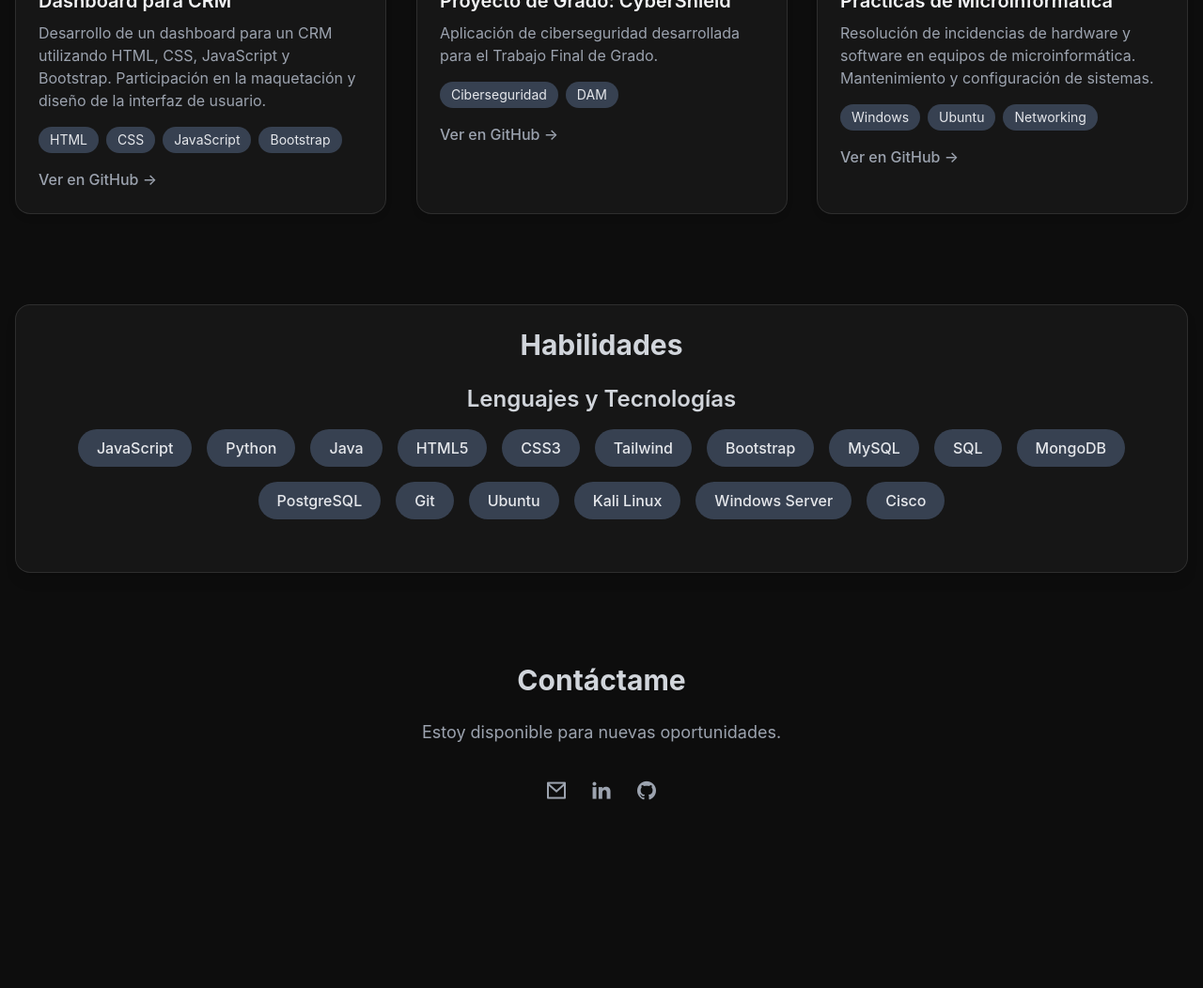
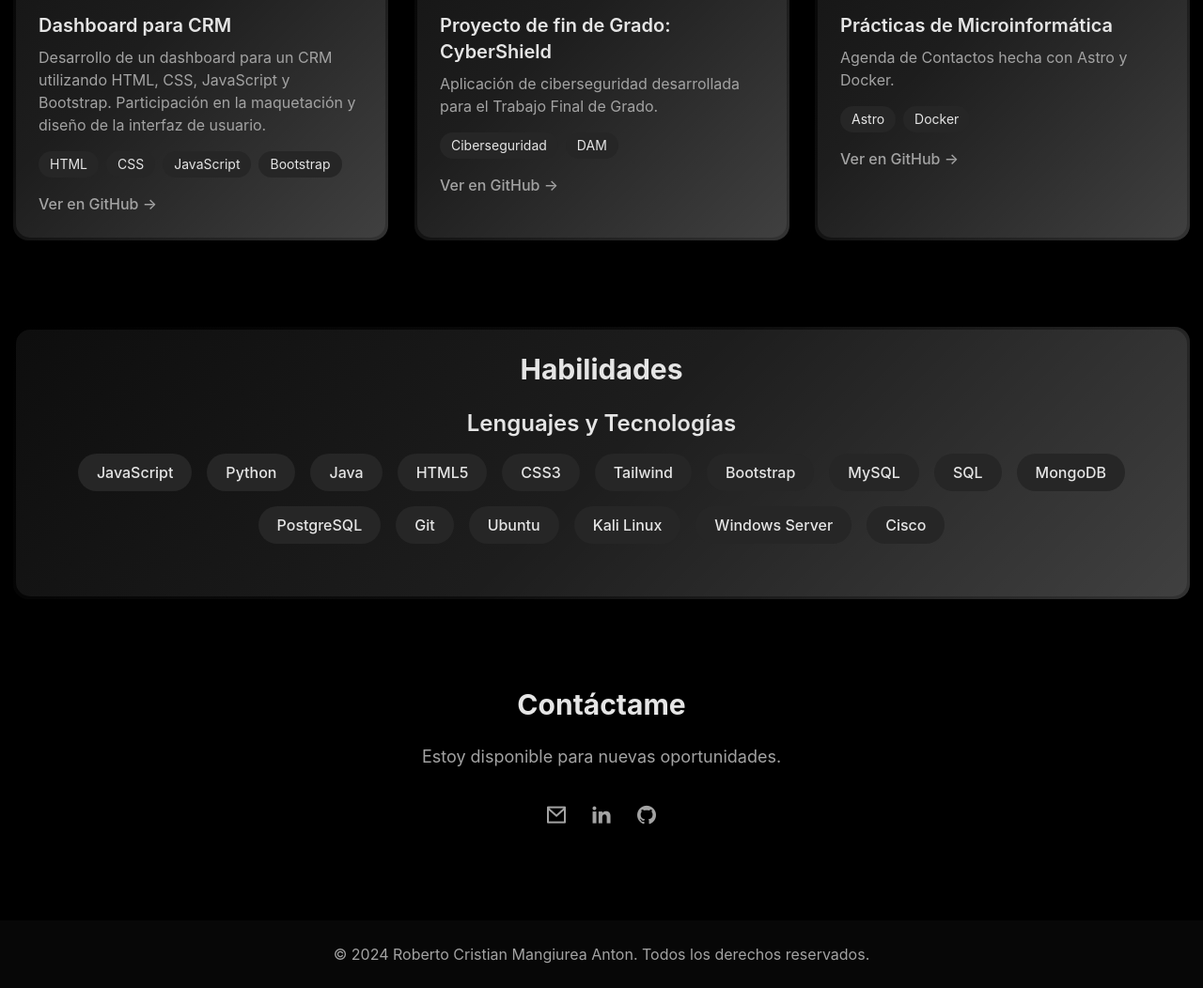
Before and after one commit to wqryx/Primer-Portfolio, a website: page index.html in a window 1280 px wide. Shown: the part 1207-2259 px from the top of the page at 94% size. Before the commit the page ends 2129 px from the top, so only its background shows below. Drawn offline with nearby package versions, Linux system fonts and the light colour scheme.

Commit message:
Update index.html

```diff
--- a/index.html
+++ b/index.html
@@ -4,8 +4,19 @@
     <meta charset="UTF-8">
     <meta name="viewport" content="width=device-width, initial-scale=1.0">
     <title>Portfolio</title>
-    <!-- Tailwind CSS CDN -->
+    <!-- Tailwind CSS CDN con configuración personalizada -->
     <script src="https://cdn.tailwindcss.com"></script>
+    <script>
+        tailwind.config = {
+            theme: {
+                extend: {
+                    colors: {
+                        'neutral-950': '#0A0A0A',
+                    }
+                }
+            }
+        }
+    </script>
     <!-- Remixicon CSS CDN para los iconos -->
     <link href="https://cdn.jsdelivr.net/npm/remixicon@4.2.0/fonts/remixicon.css" rel="stylesheet">
     <!-- Three.js CDN para el fondo animado en 3D -->
@@ -14,7 +25,7 @@
         /* Estilos base */
         body {
             font-family: 'Inter', sans-serif;
-            background-color: #0d0d0d; /* Fondo oscuro casi negro */
+            background-color: #000000; /* Fondo oscuro casi negro */
         }
 
         /* Estilos del canvas para el fondo 3D */
@@ -35,28 +46,51 @@
             z-index: 1;
         }
 
-        /* Efecto de borde para las secciones */
+        /* Efecto de borde degradado para las secciones */
         .section-container {
-            border: 1px solid rgba(255, 255, 255, 0.1);
-            background: rgba(25, 25, 25, 0.8);
+            position: relative;
+            background: rgba(25, 25, 25, 0.7);
             backdrop-filter: blur(10px);
+            border-radius: 1rem; /* 16px */
+            border: 1px solid transparent;
+            background-clip: padding-box;
+            box-shadow: 0 4px 6px -1px rgb(0 0 0 / 0.1), 0 2px 4px -2px rgb(0 0 0 / 0.1);
+            transition: all 0.3s ease;
+        }
+
+        .section-container:hover {
+            box-shadow: 0 10px 15px -3px rgb(0 0 0 / 0.1), 0 4px 6px -4px rgb(0 0 0 / 0.1);
+            border-color: rgba(255, 255, 255, 0.2);
+        }
+
+        .section-container::before {
+            content: '';
+            position: absolute;
+            top: -1px;
+            right: -1px;
+            bottom: -1px;
+            left: -1px;
+            z-index: -1;
+            margin: -2px;
+            background-image: linear-gradient(135deg, rgba(0, 0, 0, 0.2) 0%, rgba(255,255,255,0.05) 50%, rgba(255,255,255,0.2) 100%);
+            border-radius: 1rem;
         }
 
         /* Estilo para las tarjetas de proyecto */
         .project-card {
-            transform: perspective(1000px) rotateX(0deg);
+            transform: perspective(1000px) rotateX(0deg) scale(1);
             transition: transform 0.5s cubic-bezier(0.25, 0.46, 0.45, 0.94);
             box-shadow: 0 4px 6px rgba(0, 0, 0, 0.1);
         }
 
         .project-card:hover {
-            transform: perspective(1000px) rotateX(5deg) scale(1.02);
+            transform: perspective(1000px) rotateX(5deg) scale(1.02) translateY(-5px);
             box-shadow: 0 10px 20px rgba(0, 0, 0, 0.2);
         }
     </style>
 
 </head>
-<body class="text-gray-100 transition-colors duration-300">
+<body class="text-neutral-200 transition-colors duration-300">
 
     <!-- Canvas para el fondo 3D -->
     <canvas id="bg-canvas"></canvas>
@@ -65,14 +99,14 @@
     <div class="content">
 
         <!-- Navegación -->
-        <header class="sticky top-0 z-50 bg-transparent">
+        <header class="sticky top-0 z-50 bg-neutral-950/70 backdrop-blur-md">
             <nav class="container mx-auto px-4 py-4 flex justify-between items-center">
-                <a href="#" class="text-2xl font-bold text-gray-300 rounded-lg p-2 transition hover:text-white">Portfolio</a>
+                <a href="#" class="text-2xl font-bold text-neutral-300 rounded-lg p-2 transition hover:text-white">Portfolio</a>
                 <div class="hidden md:flex space-x-6 items-center">
-                    <a href="#about" class="text-gray-400 hover:text-white transition font-medium">Acerca de mí</a>
-                    <a href="#projects" class="text-gray-400 hover:text-white transition font-medium">Proyectos</a>
-                    <a href="#skills" class="text-gray-400 hover:text-white transition font-medium">Habilidades</a>
-                    <a href="#contact" class="text-gray-400 hover:text-white transition font-medium">Contacto</a>
+                    <a href="#about" class="text-neutral-400 hover:text-white transition font-medium">Acerca de mí</a>
+                    <a href="#projects" class="text-neutral-400 hover:text-white transition font-medium">Proyectos</a>
+                    <a href="#skills" class="text-neutral-400 hover:text-white transition font-medium">Habilidades</a>
+                    <a href="#contact" class="text-neutral-400 hover:text-white transition font-medium">Contacto</a>
                 </div>
             </nav>
         </header>
@@ -81,111 +115,115 @@
             <!-- Sección de héroe con efecto de escritura -->
             <section id="hero" class="text-center py-16 md:py-24">
                 <h1 id="headline" class="text-4xl md:text-6xl font-extrabold mb-4 text-white"></h1>
-                <p class="text-lg md:text-xl text-gray-400 mb-8 max-w-2xl mx-auto animate-fade-in-up">
+                <p class="text-lg md:text-xl text-neutral-400 mb-8 max-w-2xl mx-auto animate-fade-in-up">
                     Fusiono creatividad con código para construir experiencias digitales únicas.
                 </p>
             </section>
 
             <!-- Sección Acerca de mí -->
             <section id="about" class="section-container p-6 rounded-2xl shadow-lg">
-                <h2 class="text-3xl font-bold mb-4 text-gray-300">Acerca de mí</h2>
-                <p class="text-lg leading-relaxed text-gray-300">
+                <h2 class="text-3xl font-bold mb-4 text-neutral-200">Acerca de mí</h2>
+                <p class="text-lg leading-relaxed text-neutral-300">
                     Profesional en formación con una combinación única de conocimientos en desarrollo de software (DAM) e infraestructura informática (SMR). Busco un puesto donde pueda aplicar mis habilidades en programación Backend y Frontend para contribuir a proyectos innovadores, mientras sigo creciendo profesionalmente y aporto una visión integral desde la arquitectura de sistemas hasta la creación de aplicaciones finales.
                 </p>
             </section>
 
             <!-- Sección de Proyectos (diseño de cuadrícula) -->
             <section id="projects" class="py-8">
-                <h2 class="text-3xl font-bold text-center mb-10 text-gray-300">Proyectos</h2>
+                <h2 class="text-3xl font-bold text-center mb-10 text-neutral-200">Proyectos</h2>
                 <div class="grid md:grid-cols-2 lg:grid-cols-3 gap-8">
                     <!-- Tarjeta de Proyecto 1: Prácticas DAM -->
                     <div class="project-card section-container rounded-2xl p-6">
-                        <img src="https://placehold.co/600x400/1e293b/a8a8a8?text=Dashboard+CRM" alt="Imagen de un dashboard CRM" class="rounded-xl mb-4">
-                        <h3 class="text-xl font-semibold mb-2">Dashboard para CRM</h3>
-                        <p class="text-gray-400 mb-4">
+                        <img src="assets/dashboard.png" alt="Imagen de un dashboard CRM" class="rounded-xl mb-4 w-70 h-64 object-cover mx-auto">
+                        <h3 class="text-xl font-semibold mb-2 text-neutral-200">Dashboard para CRM</h3>
+                        <p class="text-neutral-400 mb-4">
                             Desarrollo de un dashboard para un CRM utilizando HTML, CSS, JavaScript y Bootstrap. Participación en la maquetación y diseño de la interfaz de usuario.
                         </p>
                         <div class="flex flex-wrap gap-2 mb-4">
-                            <span class="bg-gray-700 text-gray-200 text-sm px-3 py-1 rounded-full">HTML</span>
-                            <span class="bg-gray-700 text-gray-200 text-sm px-3 py-1 rounded-full">CSS</span>
-                            <span class="bg-gray-700 text-gray-200 text-sm px-3 py-1 rounded-full">JavaScript</span>
-                            <span class="bg-gray-700 text-gray-200 text-sm px-3 py-1 rounded-full">Bootstrap</span>
+                            <span class="bg-neutral-800 text-neutral-200 text-sm px-3 py-1 rounded-full">HTML</span>
+                            <span class="bg-neutral-800 text-neutral-200 text-sm px-3 py-1 rounded-full">CSS</span>
+                            <span class="bg-neutral-800 text-neutral-200 text-sm px-3 py-1 rounded-full">JavaScript</span>
+                            <span class="bg-neutral-800 text-neutral-200 text-sm px-3 py-1 rounded-full">Bootstrap</span>
                         </div>
-                        <a href="https://github.com/wqryx" target="_blank" class="inline-block text-gray-400 hover:underline font-medium hover:text-white">Ver en GitHub &rarr;</a>
+                        <a href="https://github.com/wqryx" target="_blank" class="inline-block text-neutral-400 hover:underline font-medium hover:text-indigo-400 transition">Ver en GitHub &rarr;</a>
                     </div>
                     <!-- Tarjeta de Proyecto 2: CyberShield -->
                     <div class="project-card section-container rounded-2xl p-6">
-                        <img src="https://placehold.co/600x400/1e293b/a8a8a8?text=Proyecto+CyberShield" alt="Imagen del proyecto CyberShield" class="rounded-xl mb-4">
-                        <h3 class="text-xl font-semibold mb-2">Proyecto de Grado: CyberShield</h3>
-                        <p class="text-gray-400 mb-4">
+                        <img src="assets/cybershield.png" alt="Imagen del proyecto CyberShield" class="rounded-xl mb-4 w-70 h-64 object-cover mx-auto">
+                        <h3 class="text-xl font-semibold mb-2 text-neutral-200">Proyecto de fin de Grado: CyberShield</h3>
+                        <p class="text-neutral-400 mb-4">
                             Aplicación de ciberseguridad desarrollada para el Trabajo Final de Grado.
                         </p>
                         <div class="flex flex-wrap gap-2 mb-4">
-                            <span class="bg-gray-700 text-gray-200 text-sm px-3 py-1 rounded-full">Ciberseguridad</span>
-                            <span class="bg-gray-700 text-gray-200 text-sm px-3 py-1 rounded-full">DAM</span>
+                            <span class="bg-neutral-800 text-neutral-200 text-sm px-3 py-1 rounded-full">Ciberseguridad</span>
+                            <span class="bg-neutral-800 text-neutral-200 text-sm px-3 py-1 rounded-full">DAM</span>
                         </div>
-                        <a href="https://github.com/wqryx" target="_blank" class="inline-block text-gray-400 hover:underline font-medium hover:text-white">Ver en GitHub &rarr;</a>
+                        <a href="https://github.com/wqryx/CyberShield" target="_blank" class="inline-block text-neutral-400 hover:underline font-medium hover:text-indigo-400 transition">Ver en GitHub &rarr;</a>
                     </div>
                      <!-- Tarjeta de Proyecto 3: Prácticas SMR -->
                     <div class="project-card section-container rounded-2xl p-6">
-                        <img src="https://placehold.co/600x400/1e293b/a8a8a8?text=Sistemas+Microinformáticos" alt="Imagen de un sistema microinformático" class="rounded-xl mb-4">
-                        <h3 class="text-xl font-semibold mb-2">Prácticas de Microinformática</h3>
-                        <p class="text-gray-400 mb-4">
-                            Resolución de incidencias de hardware y software en equipos de microinformática. Mantenimiento y configuración de sistemas.
+                        <img src="assets/contactos.png" alt="Imagen de un sistema microinformático" class="rounded-xl mb-4 w-70 h-64 object-cover mx-auto">
+                        <h3 class="text-xl font-semibold mb-2 text-neutral-200">Prácticas de Microinformática</h3>
+                        <p class="text-neutral-400 mb-4">
+                            Agenda de Contactos hecha con Astro y Docker.
                         </p>
                         <div class="flex flex-wrap gap-2 mb-4">
-                            <span class="bg-gray-700 text-gray-200 text-sm px-3 py-1 rounded-full">Windows</span>
-                            <span class="bg-gray-700 text-gray-200 text-sm px-3 py-1 rounded-full">Ubuntu</span>
-                            <span class="bg-gray-700 text-gray-200 text-sm px-3 py-1 rounded-full">Networking</span>
+                            <span class="bg-neutral-800 text-neutral-200 text-sm px-3 py-1 rounded-full">Astro</span>
+                            <span class="bg-neutral-800 text-neutral-200 text-sm px-3 py-1 rounded-full">Docker</span>
                         </div>
-                        <a href="https://github.com/wqryx" target="_blank" class="inline-block text-gray-400 hover:underline font-medium hover:text-white">Ver en GitHub &rarr;</a>
+                        <a href="https://github.com/wqryx/Contactos-Web" target="_blank" class="inline-block text-neutral-400 hover:underline font-medium hover:text-indigo-400 transition">Ver en GitHub &rarr;</a>
                     </div>
                 </div>
             </section>
 
             <!-- Sección de Habilidades -->
             <section id="skills" class="section-container p-6 rounded-2xl shadow-lg">
-                <h2 class="text-3xl font-bold mb-6 text-gray-300 text-center">Habilidades</h2>
-                <h3 class="text-2xl font-semibold mb-4 text-gray-300 text-center">Lenguajes y Tecnologías</h3>
+                <h2 class="text-3xl font-bold mb-6 text-neutral-200 text-center">Habilidades</h2>
+                <h3 class="text-2xl font-semibold mb-4 text-neutral-200 text-center">Lenguajes y Tecnologías</h3>
                 <div class="flex flex-wrap justify-center gap-4 mb-8">
-                    <div class="bg-gray-700 text-gray-200 rounded-full px-5 py-2 font-medium">JavaScript</div>
-                    <div class="bg-gray-700 text-gray-200 rounded-full px-5 py-2 font-medium">Python</div>
-                    <div class="bg-gray-700 text-gray-200 rounded-full px-5 py-2 font-medium">Java</div>
-                    <div class="bg-gray-700 text-gray-200 rounded-full px-5 py-2 font-medium">HTML5</div>
-                    <div class="bg-gray-700 text-gray-200 rounded-full px-5 py-2 font-medium">CSS3</div>
-                    <div class="bg-gray-700 text-gray-200 rounded-full px-5 py-2 font-medium">Tailwind</div>
-                    <div class="bg-gray-700 text-gray-200 rounded-full px-5 py-2 font-medium">Bootstrap</div>
-                    <div class="bg-gray-700 text-gray-200 rounded-full px-5 py-2 font-medium">MySQL</div>
-                    <div class="bg-gray-700 text-gray-200 rounded-full px-5 py-2 font-medium">SQL</div>
-                    <div class="bg-gray-700 text-gray-200 rounded-full px-5 py-2 font-medium">MongoDB</div>
-                    <div class="bg-gray-700 text-gray-200 rounded-full px-5 py-2 font-medium">PostgreSQL</div>
-                    <div class="bg-gray-700 text-gray-200 rounded-full px-5 py-2 font-medium">Git</div>
-                    <div class="bg-gray-700 text-gray-200 rounded-full px-5 py-2 font-medium">Ubuntu</div>
-                    <div class="bg-gray-700 text-gray-200 rounded-full px-5 py-2 font-medium">Kali Linux</div>
-                    <div class="bg-gray-700 text-gray-200 rounded-full px-5 py-2 font-medium">Windows Server</div>
-                    <div class="bg-gray-700 text-gray-200 rounded-full px-5 py-2 font-medium">Cisco</div>
+                    <div class="bg-neutral-800 text-neutral-200 rounded-full px-5 py-2 font-medium hover:bg-neutral-700 transition">JavaScript</div>
+                    <div class="bg-neutral-800 text-neutral-200 rounded-full px-5 py-2 font-medium hover:bg-neutral-700 transition">Python</div>
+                    <div class="bg-neutral-800 text-neutral-200 rounded-full px-5 py-2 font-medium hover:bg-neutral-700 transition">Java</div>
+                    <div class="bg-neutral-800 text-neutral-200 rounded-full px-5 py-2 font-medium hover:bg-neutral-700 transition">HTML5</div>
+                    <div class="bg-neutral-800 text-neutral-200 rounded-full px-5 py-2 font-medium hover:bg-neutral-700 transition">CSS3</div>
+                    <div class="bg-neutral-800 text-neutral-200 rounded-full px-5 py-2 font-medium hover:bg-neutral-700 transition">Tailwind</div>
+                    <div class="bg-neutral-800 text-neutral-200 rounded-full px-5 py-2 font-medium hover:bg-neutral-700 transition">Bootstrap</div>
+                    <div class="bg-neutral-800 text-neutral-200 rounded-full px-5 py-2 font-medium hover:bg-neutral-700 transition">MySQL</div>
+                    <div class="bg-neutral-800 text-neutral-200 rounded-full px-5 py-2 font-medium hover:bg-neutral-700 transition">SQL</div>
+                    <div class="bg-neutral-800 text-neutral-200 rounded-full px-5 py-2 font-medium hover:bg-neutral-700 transition">MongoDB</div>
+                    <div class="bg-neutral-800 text-neutral-200 rounded-full px-5 py-2 font-medium hover:bg-neutral-700 transition">PostgreSQL</div>
+                    <div class="bg-neutral-800 text-neutral-200 rounded-full px-5 py-2 font-medium hover:bg-neutral-700 transition">Git</div>
+                    <div class="bg-neutral-800 text-neutral-200 rounded-full px-5 py-2 font-medium hover:bg-neutral-700 transition">Ubuntu</div>
+                    <div class="bg-neutral-800 text-neutral-200 rounded-full px-5 py-2 font-medium hover:bg-neutral-700 transition">Kali Linux</div>
+                    <div class="bg-neutral-800 text-neutral-200 rounded-full px-5 py-2 font-medium hover:bg-neutral-700 transition">Windows Server</div>
+                    <div class="bg-neutral-800 text-neutral-200 rounded-full px-5 py-2 font-medium hover:bg-neutral-700 transition">Cisco</div>
                 </div>
             </section>
 
             <!-- Sección de Contacto -->
             <section id="contact" class="py-8">
-                <h2 class="text-3xl font-bold text-center mb-6 text-gray-300">Contáctame</h2>
-                <p class="text-center text-lg text-gray-400 mb-8">
+                <h2 class="text-3xl font-bold text-center mb-6 text-neutral-200">Contáctame</h2>
+                <p class="text-center text-lg text-neutral-400 mb-8">
                     Estoy disponible para nuevas oportunidades.
                 </p>
                 <div class="flex justify-center space-x-6">
-                    <a href="mailto:robertocrma04@gmail.com" class="text-gray-400 hover:text-white transition transform hover:scale-110">
+                    <a href="mailto:robertocrma04@gmail.com" class="text-neutral-400 hover:text-indigo-400 transition transform hover:scale-110">
                         <i class="ri-mail-line text-2xl"></i>
                     </a>
-                    <a href="https://linkedin.com/in/roberto-cristian-mangiurea" target="_blank" class="text-gray-400 hover:text-white transition transform hover:scale-110">
+                    <a href="https://linkedin.com/in/roberto-cristian-mangiurea" target="_blank" class="text-neutral-400 hover:text-indigo-400 transition transform hover:scale-110">
                         <i class="ri-linkedin-fill text-2xl"></i>
                     </a>
-                    <a href="https://github.com/wqryx" target="_blank" class="text-gray-400 hover:text-white transition transform hover:scale-110">
+                    <a href="https://github.com/wqryx" target="_blank" class="text-neutral-400 hover:text-indigo-400 transition transform hover:scale-110">
                         <i class="ri-github-fill text-2xl"></i>
                     </a>
                 </div>
             </section>
         </main>
+
+        <!-- Pie de página -->
+        <footer class="bg-neutral-950/70 text-center py-6 mt-8">
+            <p class="text-neutral-400">&copy; 2024 Roberto Cristian Mangiurea Anton. Todos los derechos reservados.</p>
+        </footer>
     </div>
 
     <!-- Scripts para efectos visuales -->
```
